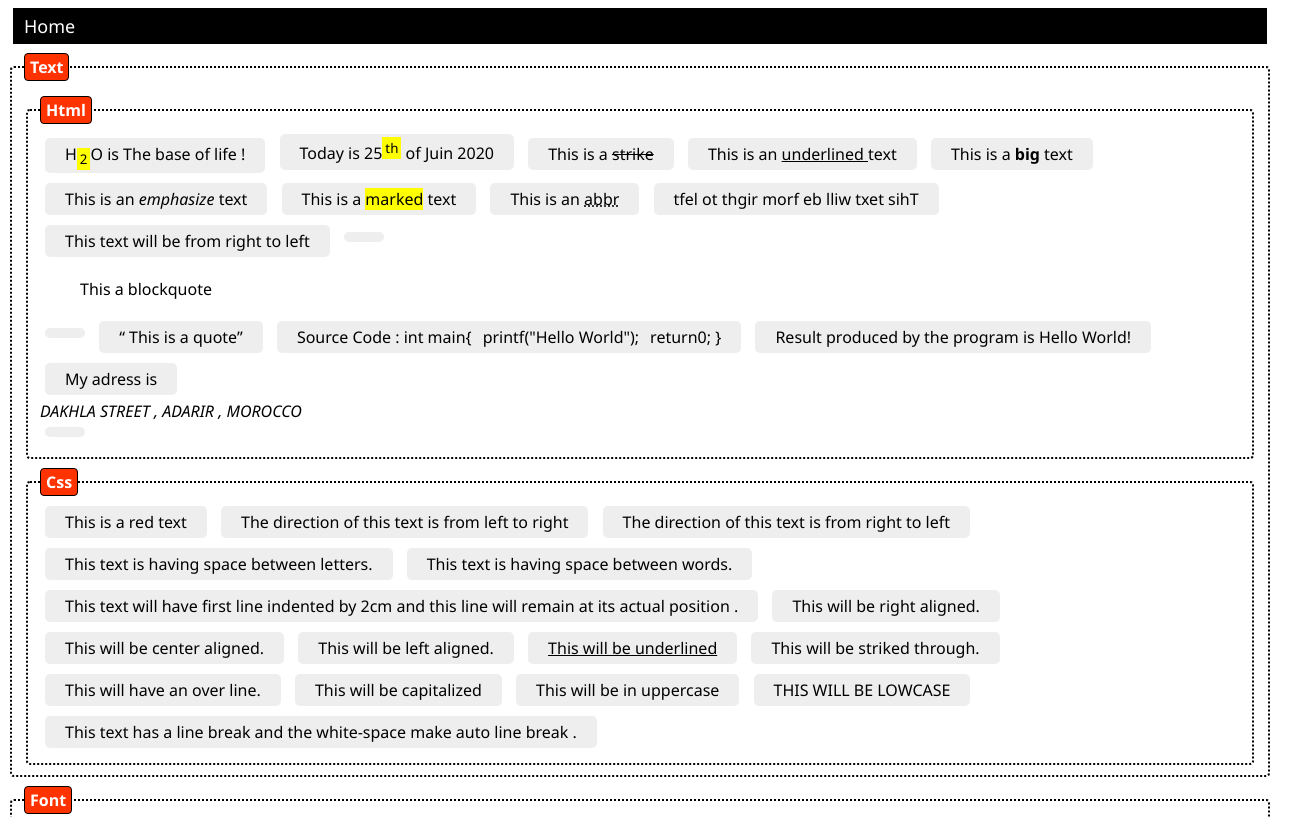
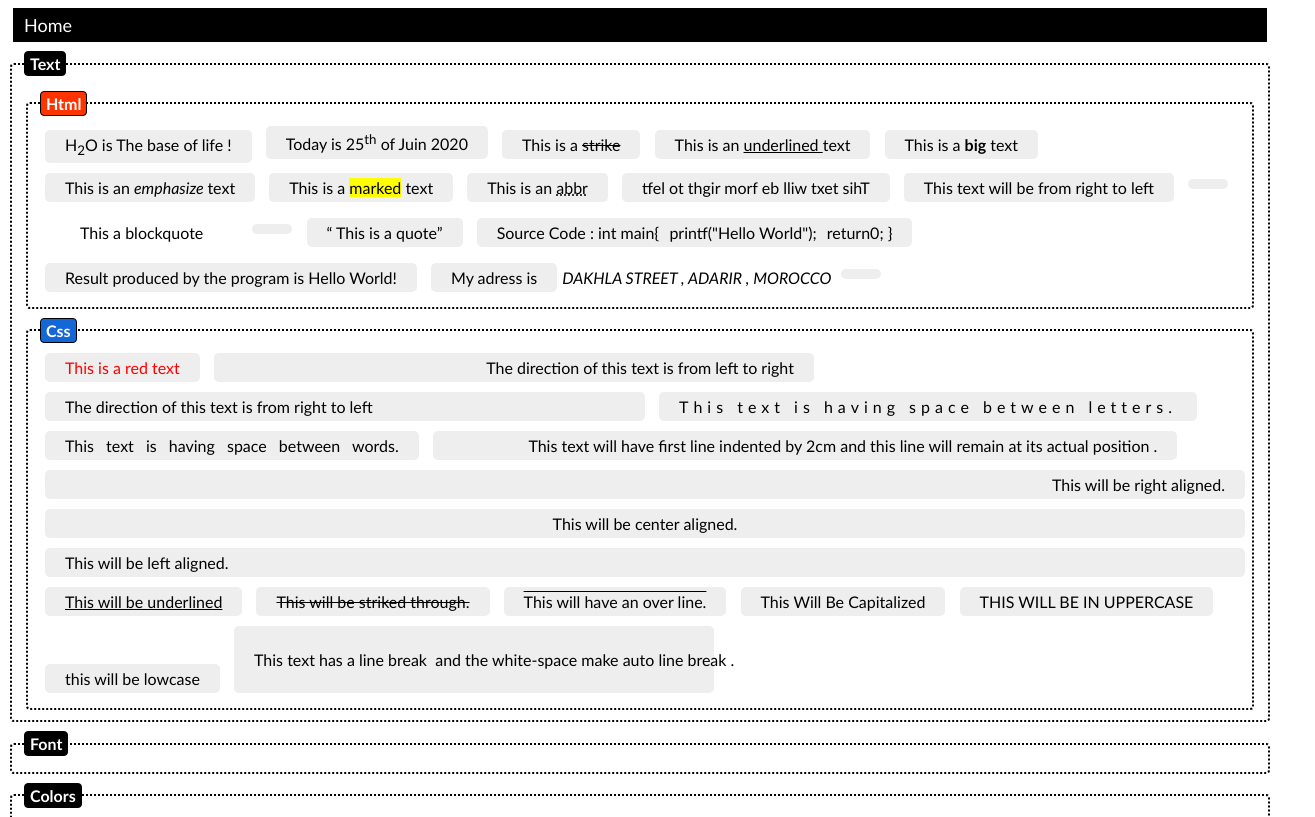
Before and after one commit to yeddaif/practice, a plain HTML site: page index.html in a window 1280 px wide. Shown: the top 817 px of the page, 1315 px wide, since content can reach past the window. Drawn offline with Linux system fonts and the light colour scheme.

Commit message:
Add files via upload

```diff
--- a/style.css
+++ b/style.css
@@ -1,6 +1,6 @@
     * {
         box-sizing: border-box;
-    font-family: 'Segoe UI', Tahoma, Geneva, Verdana, sans-serif;
+        font-family: 'Trebuchet MS', 'Lucida Sans Unicode', 'Lucida Grande', 'Lucida Sans', Arial, sans-serif;
     }
 
     nav,
@@ -41,7 +41,7 @@ legend {
         border-radius: 4px;
         padding: 2px 5px;
         font-weight: bold;
-    background-color: rgb(255, 51, 0);
+        background-color: #000;
         color: #fff;
     }
 
@@ -74,29 +74,95 @@ p:hover .code-used-text {
         opacity: 1;
     }
 
-#strike {
-    text-decoration: line-through;
+    #html {
+        background-color: rgb(255, 51, 0);
+    }
+
+    #css {
+        background-color: rgb(20, 103, 212);
+    }
+
+    blockquote,
+    address {
+        display: inline-block;
+    }
+
+    #red {
+        color: red;
+    }
+
+    #rtl {
+        direction: rtl;
+        display: inline-block;
+        width: 50%;
+    }
+
+    #ltr {
+        direction: ltr;
+        display: inline-block;
+        width: 50%;
+    }
+
+    #rtl .code-used-text {
+        direction: ltr;
+    }
+
+    #letter-space {
+        letter-spacing: 5px;
+    }
+
+    #word-space {
+        word-spacing: 8px;
+    }
+
+    #indents {
+        text-indent: 2cm;
+        display: block;
+    }
+
+    #right-text {
+        text-align: right;
+        width: 100%;
+    }
+
+    #left-text {
+        text-align: left;
+        width: 100%;
+    }
+
+    #center-text {
+        text-align: center;
+        width: 100%;
     }
 
     #underline {
         text-decoration: underline;
     }
 
-sub,
-sup {
-    background-color: yellow;
-    padding: 2px 3px;
+    #overline {
+        text-decoration: overline;
     }
 
-.bold {
-    font-weight: bold;
-    font-family: Arial, Helvetica, sans-serif;
+    #linethrough {
+        text-decoration: line-through;
     }
 
-.monospaced {
-    font-family: monospace;
+    #cap {
+        text-transform: capitalize;
     }
 
-#strong {
-    font-weight: bold;
+    #upcase {
+        text-transform: uppercase;
     }
+
+    #lowcase {
+        text-transform: lowercase;
+    }
+
+    #line-break {
+        white-space: pre;
+    }
+
+    .line-break {
+        width: 40%;
+    }
```
Lines whose indentation alone changed are shown as unchanged.
